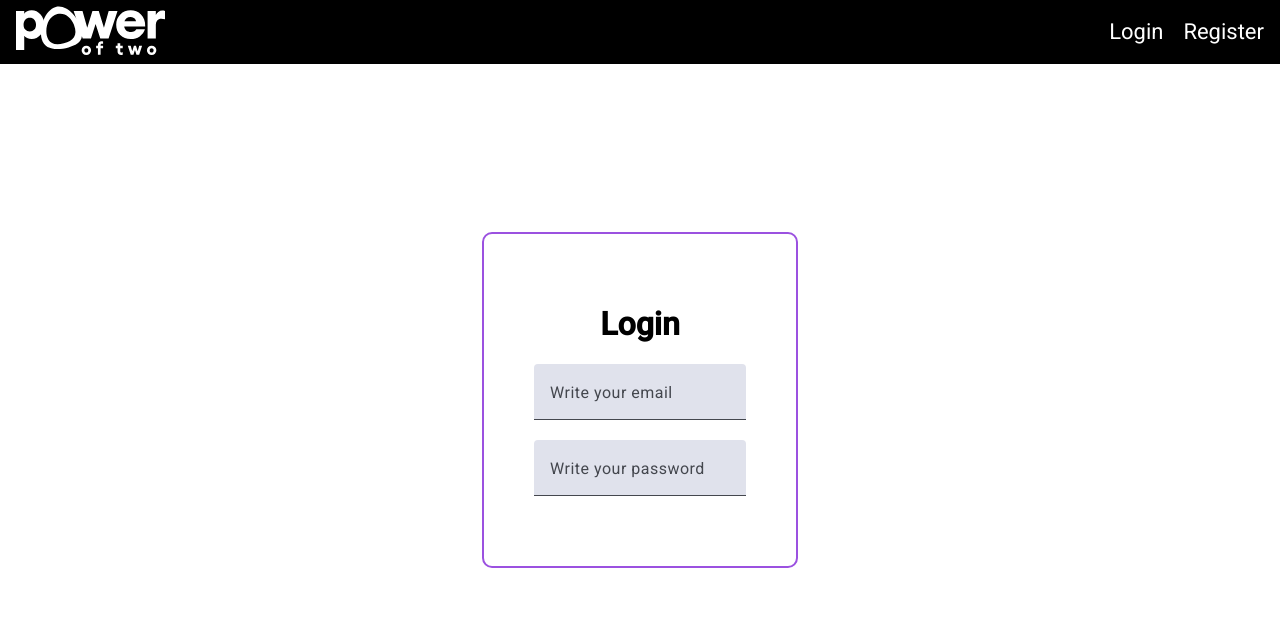
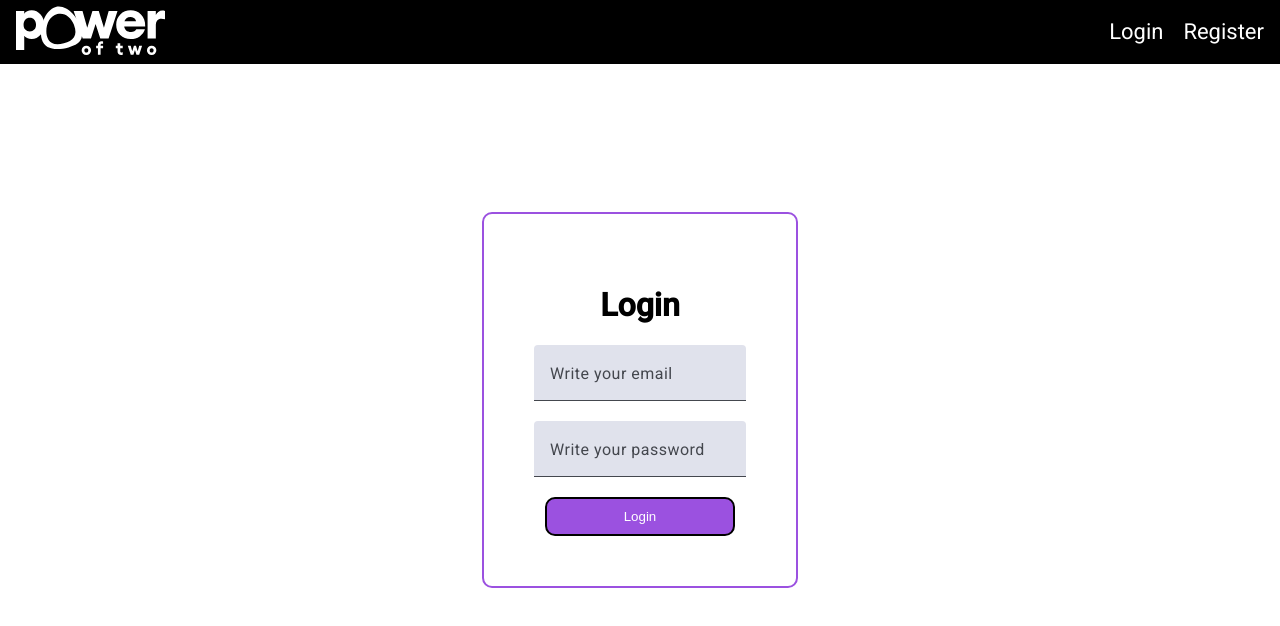
Before and after one commit to nipodk/POTMSF, an Angular app: page /login in a window 1280 px wide. Shown: the top 626 px of the page. Built offline with nearby package versions, Linux system fonts and the light colour scheme.

Commit message:
POTMS-3 make login page * add login button * add animation on hover

```diff
--- a/src/app/login/login.component.css
+++ b/src/app/login/login.component.css
@@ -24,3 +24,17 @@ body {
   align-items: center;
   flex-direction: column;
 }
+
+.login-form button {
+  width: 90%;
+  padding: 10px 20px;
+  background-color: #9b51e0;;
+  color: white;
+  border-radius: 10px;
+  border: 2px solid black;
+  transition: 0.2s;
+}
+
+.login-form button:hover {
+  background-color: #0693e3;
+}
--- a/src/app/login/login.component.html
+++ b/src/app/login/login.component.html
@@ -20,6 +20,7 @@
     <mat-label>Write your password</mat-label>
     <input matInput value="" type="password">
   </mat-form-field>
+  <button>Login</button>
 </form>
 </div>
 </body>
```
